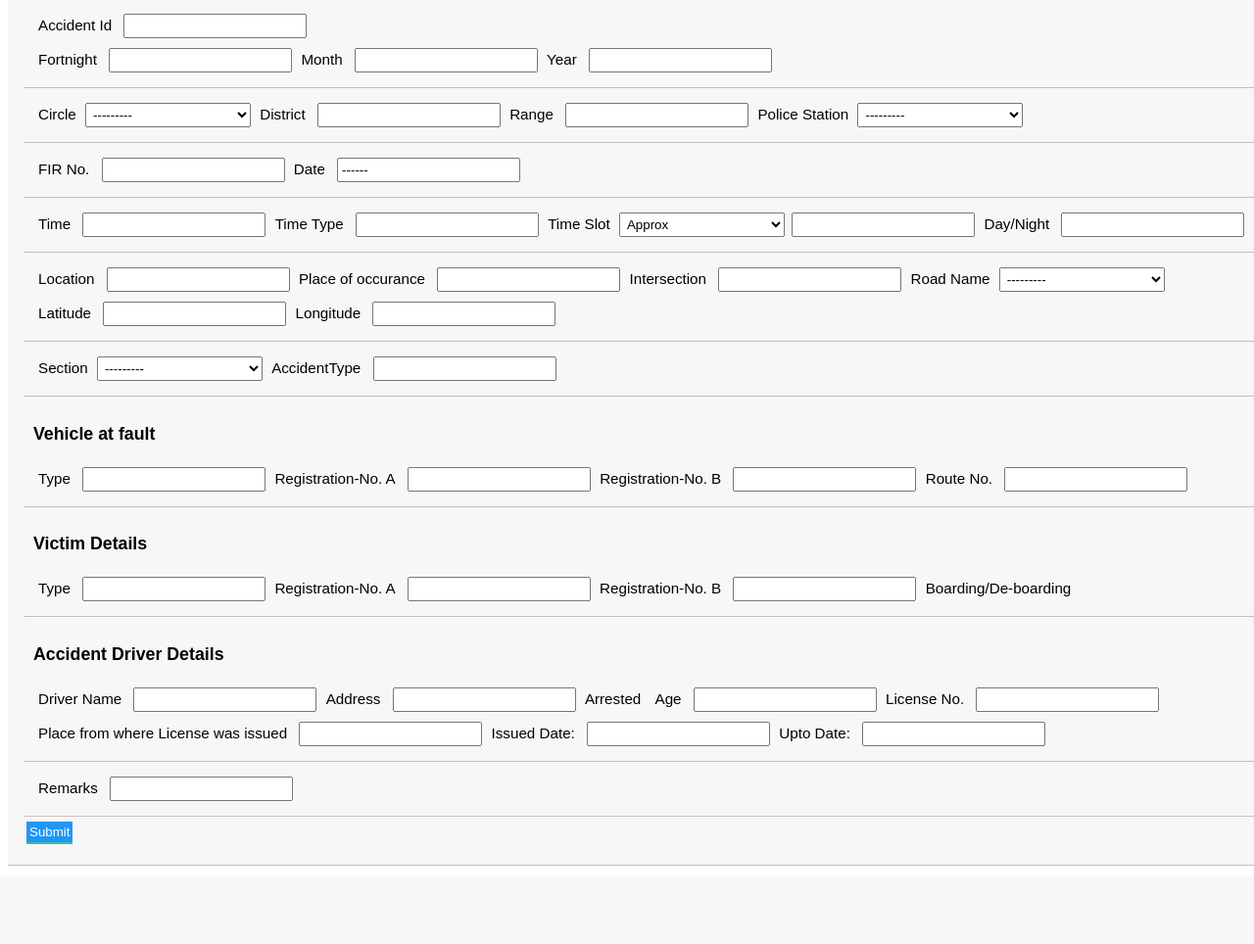
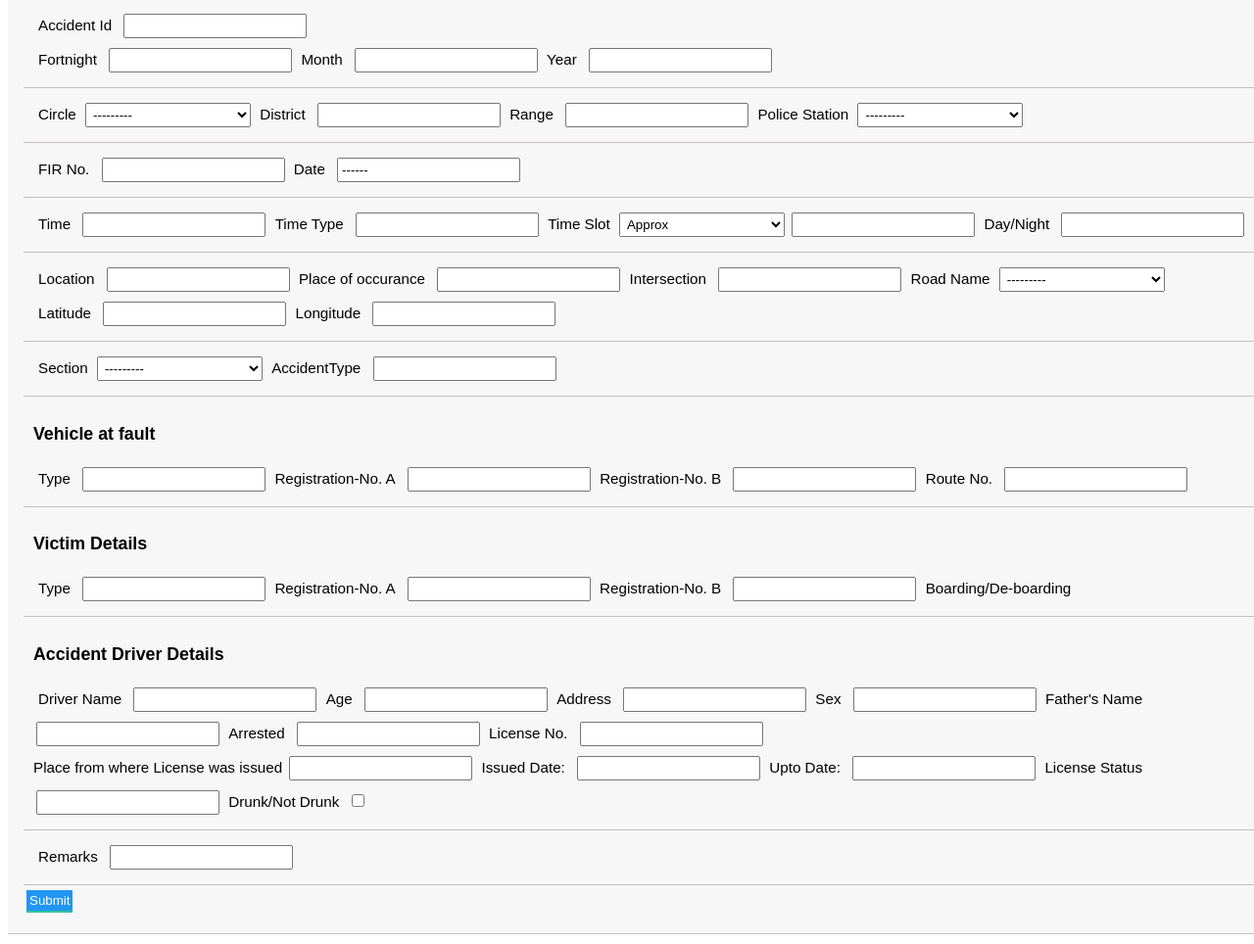
Before and after one commit to arushibutan11/AMS, a Django app: page /fir/ in a window 1280 px wide. Shown: the part 92-1056 px from the top of the page at 98% size. Before the commit the page ends 976 px from the top, so only its background shows below. Run offline with Django 3.2, Linux system fonts and the light colour scheme; data that the repository does not hold is empty; parts of the project's set-up code (start-up, migrations or seed data) failed here and were passed over.

Commit message:
Updated Driver fields

```diff
--- a/templates/details_form.html
+++ b/templates/details_form.html
@@ -214,31 +214,44 @@ h2 { text-align: center; }
 <div>
 <h3>Accident Driver Details</h3>
 
-    <label for="drivname">Driver Name</label>
+    <label>Driver Name</label>
      {{ form.dri_name }}
 
-    <label for="addr">Address </label>
+	<label>Age </label>
+    {{ form.dri_age }}
+
+    <label>Address </label>
      {{ form.dri_add }}
 
-    <label for="arrest">Arrested</label>
-    {{ form.arrest }}
+ <label>Sex </label>
+     {{ form.dri_sex }}
 
-    <label for="age">Age </label>
-    {{ form.dri_age }}
+ <label>Father's Name </label>
+     {{ form.dri_fath }}
 
-    <label for="lisno">License No.</label>
+    <label>Arrested</label>
+    {{ form.dri_arrest }}
+
+    <label>License No.</label>
     {{ form.dri_lic_no }}
 
     <br>
 
-    <label for="placelisno">Place from where License was issued </label>
+    <label">Place from where License was issued </label>
     {{ form.dri_place }}
 
-    <label for="idate">Issued Date:</label>
+    <label>Issued Date:</label>
     {{ form.dri_lic_date_issu }}
 
-    <label for="udate">Upto Date:</label>
+    <label>Upto Date:</label>
     {{ form.dri_lic_date_upto }}
+
+	   <label>License Status</label>
+    {{ form.dri_lic_status }}
+
+	   <label>Drunk/Not Drunk</label>
+    {{ form.ACCDRUNK }}
+
 
 </div>
 <div>
```
